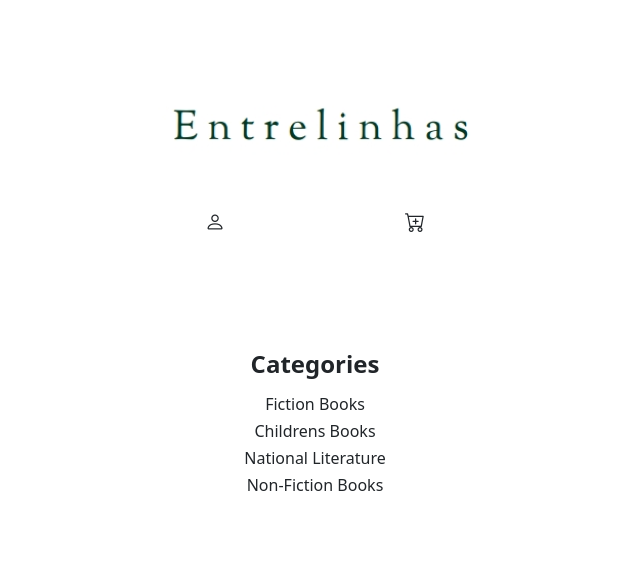
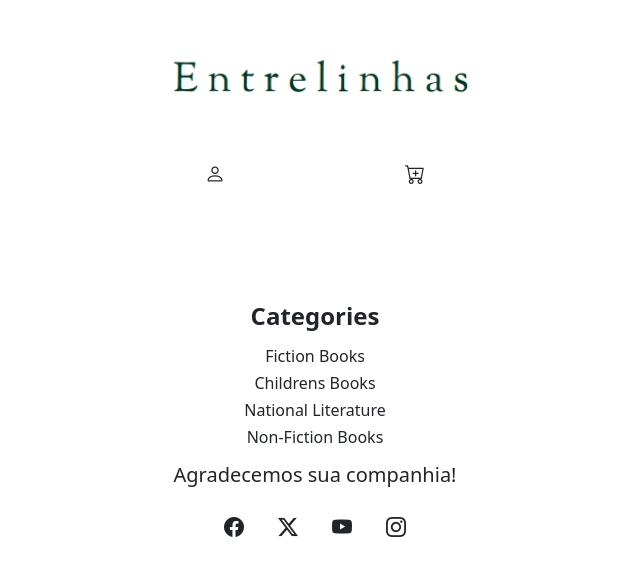
Before and after one commit to RafaeleRibeiro/Entrelinhas, a React (Vite) app in the folder frontend/: page / in a window 1280 px wide. Shown: the part 108-684 px from the top of the page, without its empty margins (325-965 px from the left). Built offline with nearby package versions, Linux system fonts and the light colour scheme.

Commit message:
itens Footer adicionados corretamente

```diff
--- a/frontend/src/components/footer/Footer.jsx
+++ b/frontend/src/components/footer/Footer.jsx
@@ -7,9 +7,7 @@ export const Footer = () => {
       <footer className="footer pt-5">
         {/* <img src="https://placehold.co/200x200" alt=""></img> */}
         <h4>
-          <strong>
-          Categories
-          </strong>
+          <strong>Categories</strong>
         </h4>
         <p></p>
         <h6>Fiction Books</h6>
@@ -18,6 +16,25 @@ export const Footer = () => {
         <h6>Non-Fiction Books</h6>
         <p></p>
 
+        <div>
+          <h5>Agradecemos sua companhia!</h5>
+
+          <a className="btn btn-lg p-3" href="Facebook">
+            <i class="bi bi-facebook"></i>
+          </a>
+
+          <a className="btn btn-lg p-3" href="Twitter">
+            <i class="bi bi-twitter-x"></i>
+          </a>
+
+          <a className="btn btn-lg p-3" href="Youtube">
+            <i class="bi bi-youtube"></i>
+          </a>
+
+          <a className="btn btn-lg p-3" href="Instagram">
+            <i class="bi bi-instagram"></i>
+          </a>
+        </div>
       </footer>
     </div>
   );
```
